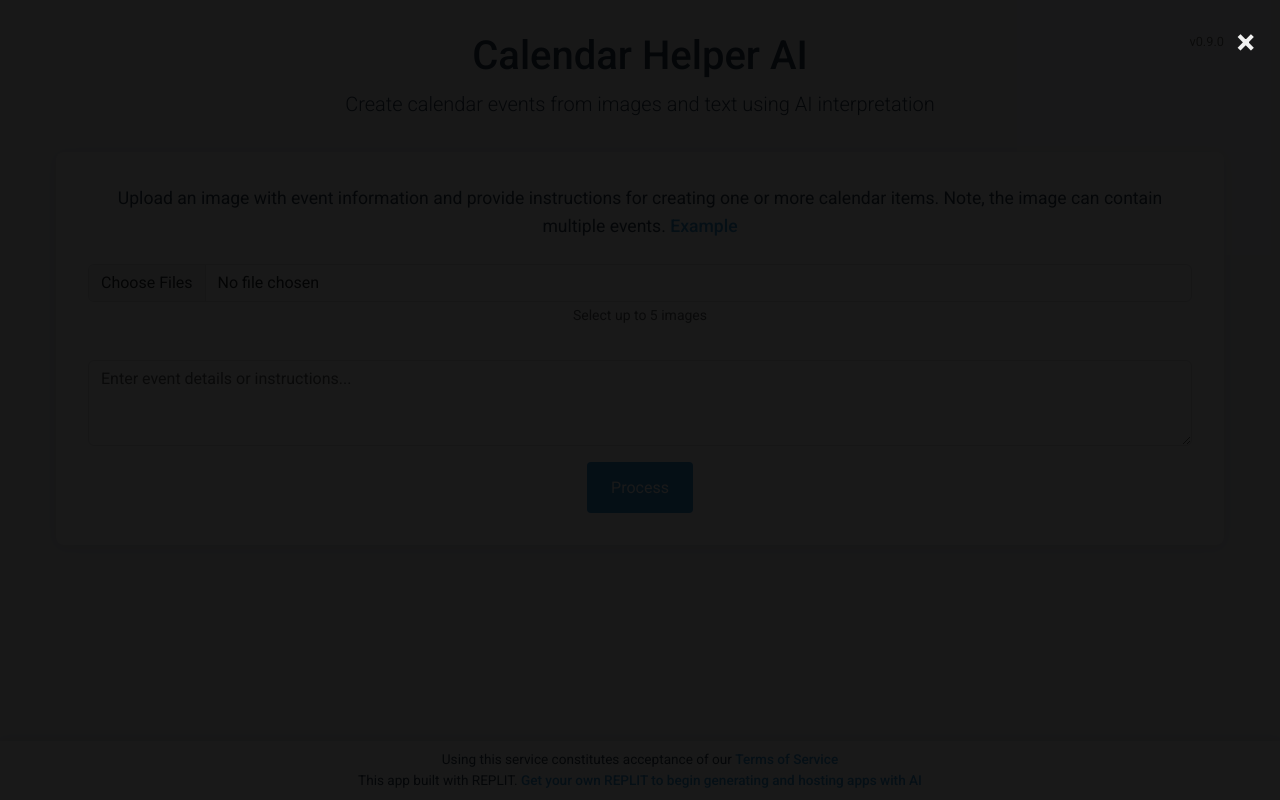
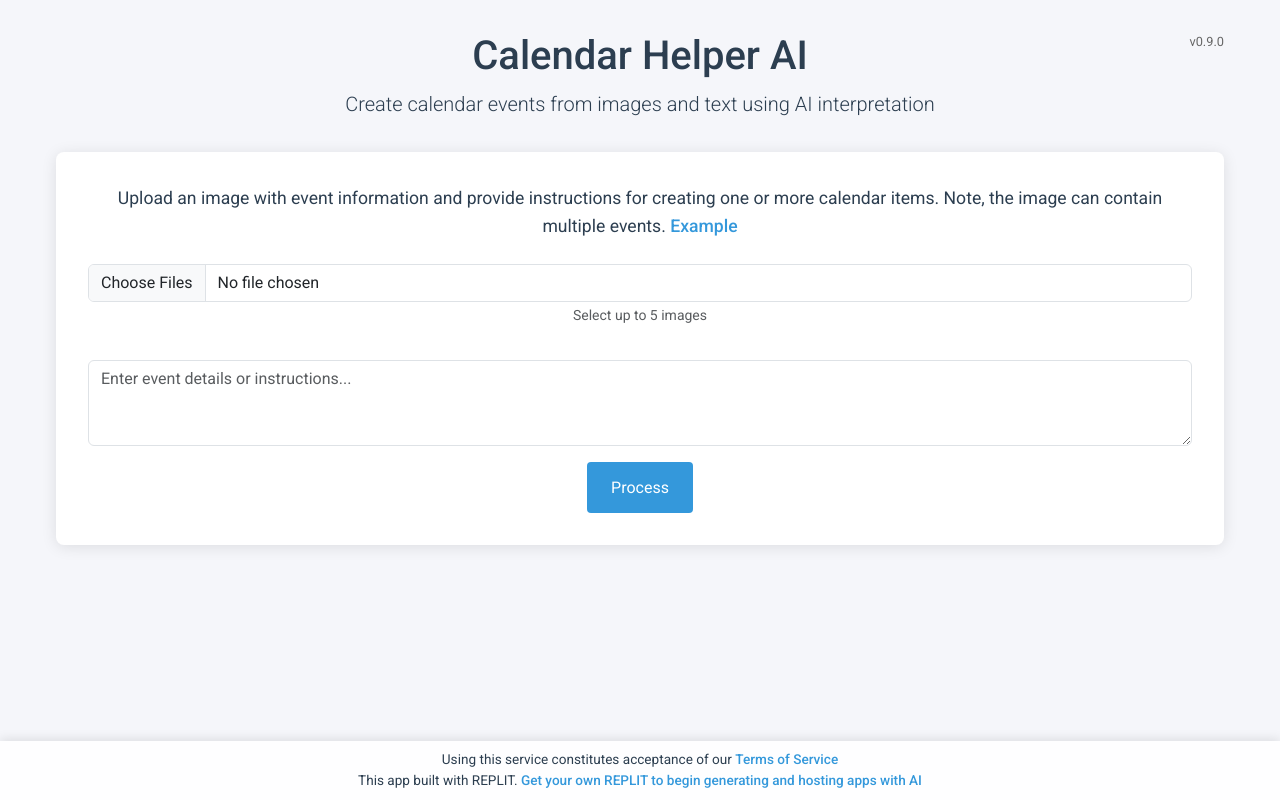
Before and after one commit to ericwastaken/CalendarHelperAi, a Flask app: page / in a window 1280 px wide. Run offline with Flask 3, Linux system fonts and the light colour scheme; parts of the project's set-up code (start-up, migrations or seed data) failed here and were passed over; some libraries are stand-ins or nearby versions.

Commit message:
Assistant checkpoint: Fix modal initial display state
Assistant generated file changes:
- static/css/style.css: Fix modal initial display state

---

User prompt:

now the MODAL is covering the app right from fresh load.

Replit-Commit-Author: Assistant
Replit-Commit-Session-Id: 17aed0c6-2cc2-4d2c-af7e-832ba615e4b1

```diff
--- a/static/css/style.css
+++ b/static/css/style.css
@@ -368,6 +368,8 @@ body {
     transition: opacity 0.3s ease-in-out;
     pointer-events: none;
     will-change: opacity;
+    display: none;
+    opacity: 0;
 }
 
 .image-modal.show {
```
